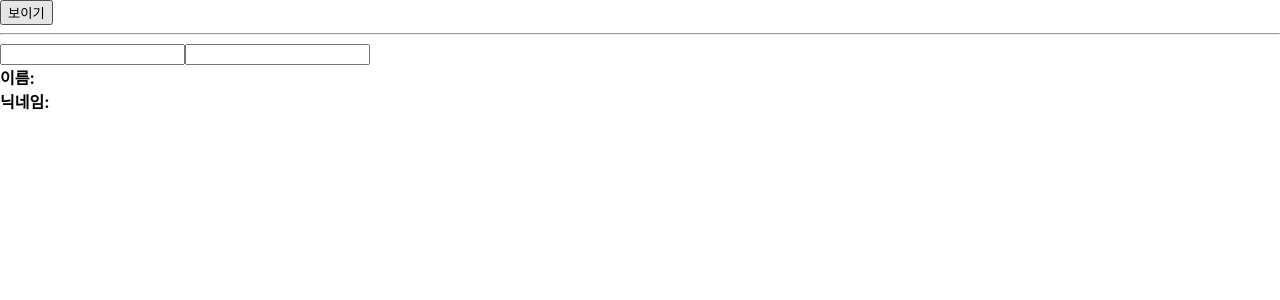
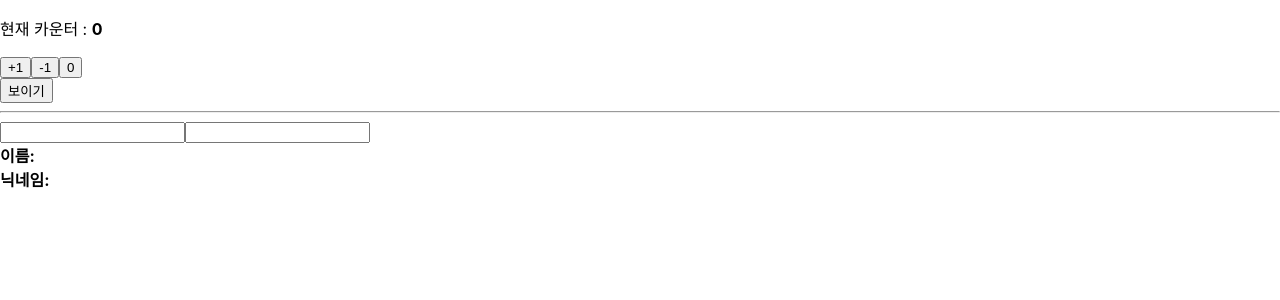
Before and after one commit to b0ho/hello-react, a React (Create React App) app: page / in a window 1280 px wide. Shown: the top 300 px of the page. Built offline with nearby package versions, Linux system fonts and the light colour scheme.

Commit message:
useReducer 테스트
reducer 로 상태관리
reducer 로 다중 상태 관리

```diff
--- a/src/App.js
+++ b/src/App.js
@@ -32,6 +32,7 @@
 
   return (
     <div>
+      <Counter></Counter>
       <button
         onClick={() => {
           setVisible(!visible);
--- a/src/Counter.js
+++ b/src/Counter.js
@@ -1,15 +1,28 @@
-import React, { useState } from "react";
+import React, { useReducer } from "react";
+
+function reducerA(state, action) {
+  switch (action.type) {
+    case "INCREMENT":
+      return { value: state.value + 1 };
+    case "DECREMENT":
+      return { value: state.value - 1 };
+    default:
+      return state;
+  }
+}
 
 const Counter = () => {
-  const [value, setValue] = useState(0);
+  const [state, dispatch] = useReducer(reducerA, { value: 0 });
+  const { value } = state;
 
   return (
     <div>
       <p>
         현재 카운터 : <b>{value}</b>
       </p>
-      <button onClick={() => setValue(value + 1)}>+1</button>
-      <button onClick={() => setValue(value - 1)}>-1</button>
+      <button onClick={() => dispatch({ type: "INCREMENT" })}>+1</button>
+      <button onClick={() => dispatch({ type: "DECREMENT" })}>-1</button>
+      <button onClick={() => dispatch({})}>0</button>
     </div>
   );
 };
--- a/src/Info.js
+++ b/src/Info.js
@@ -1,52 +1,37 @@
-import React, { useState, useEffect } from "react";
+import React, { useReducer } from "react";
+
+function reducerB(state, action) {
+  return {
+    ...state,
+    [action.name]: action.value,
+  };
+}
 
 const Info = () => {
-  const [name, setName] = useState("");
-  const [nickname, setNickname] = useState("");
+  const [state, dispatch] = useReducer(reducerB, {
+    name: "",
+    nickname: "",
+  });
 
-  // useEffect(() => {
-  //   console.log("마운트만 실행");
-  // }, []);
-
-  // useEffect(() => {
-  //   console.log("렌더링 완료");
-  //   console.log({
-  //     name,
-  //     nickname,
-  //   });
-  // });
-
-  useEffect(() => {
-    console.log("effect");
-    console.log(name);
-    return () => {
-      console.log("cleanup");
-      console.log(name);
-    };
-  }, [name]);
-
-  const onChangeName = (e) => {
-    setName(e.target.value);
-  };
-
-  const onChangeNickname = (e) => {
-    setNickname(e.target.value);
+  const { name, nickname } = state;
+  const onChangeA = (e) => {
+    dispatch(e.target);
   };
 
   return (
     <div>
       <div>
-        <input value={name} onChange={onChangeName} />
-        <input value={nickname} onChange={onChangeNickname} />
+        <input name="name" value={name} onChange={onChangeA} />
+        <input name="nickname" value={nickname} onChange={onChangeA} />
       </div>
       <div>
         <div>
           <b>이름:</b>
-          {name}
+          {state.name}
         </div>
         <div>
           <b>닉네임:</b>
-          {nickname}
+          {state.nickname}
         </div>
       </div>
     </div>
```
